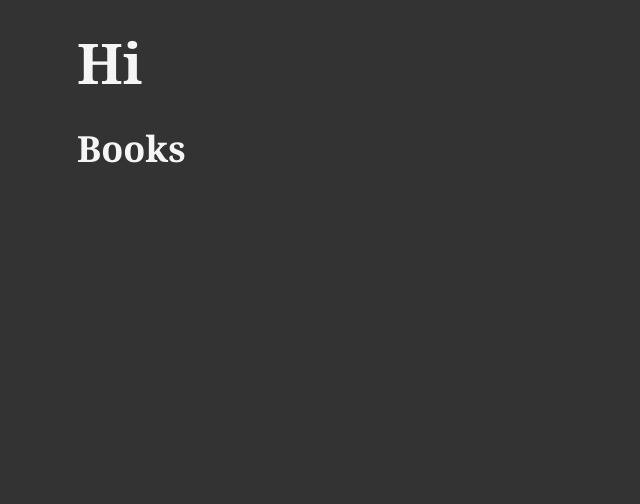
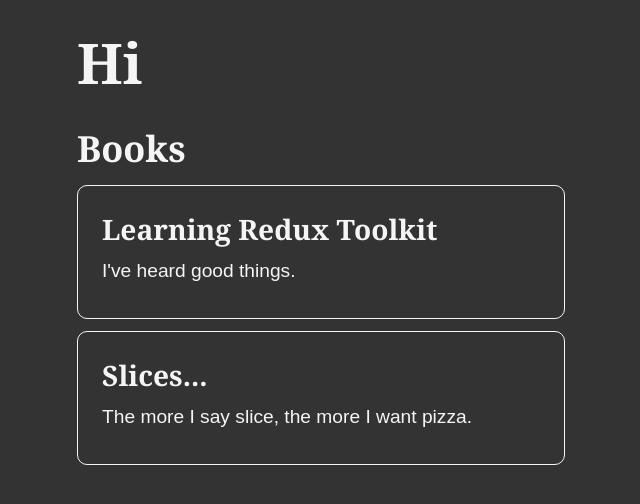
Before and after one commit to IsraelBlack/MyBooks, a React (Vite) app: page / in a window 1280 px wide. Shown: the top 504 px of the page, without its empty margins (313-953 px from the left). Built offline with nearby package versions, Linux system fonts and the light colour scheme.

Commit message:
updated id

```diff
--- a/client/features/books/bookSlice.tsx
+++ b/client/features/books/bookSlice.tsx
@@ -1,13 +1,25 @@
 import { createSlice } from '@reduxjs/toolkit'
 import { Book } from '../../../models/types'
 
+//const initialState = [] as Book[]
 
-const initialState = [] as Book[]
+const initialState = [
+  {
+    id: '1',
+    title: 'Learning Redux Toolkit',
+    content: "I've heard good things.",
+  },
+  {
+    id: '2',
+    title: 'Slices...',
+    content: 'The more I say slice, the more I want pizza.',
+  },
+]
 
 const bookSlice = createSlice({
   name: 'books',
   initialState,
-  reducers: {}
+  reducers: {},
 })
 
 export const selectAllBooks = (state: { books: any }) => state.books
--- a/client/features/books/booksList.tsx
+++ b/client/features/books/booksList.tsx
@@ -4,13 +4,22 @@
 const BooksList = () => {
   const books = useAppSelector(selectAllBooks)
 
+  // const renderedBooks = books.map(
+  //   (books: { id: number; title: string; author: string; summary: string }) => (
+  //     <article key={books.id}>
+  //       <h2>Test For Display</h2>
+  //       <h3>{books.title}</h3>
+  //       <h4>{books.author}</h4>
+  //       <p>{books.summary.substring(0, 100)}</p>
+  //     </article>
+  //   ),
+  // )
+
   const renderedBooks = books.map(
-    (books: { id: number; title: string; author: string; summary: string }) => (
-      <article key={books.id}>
-        <h2>Test For Display</h2>
-        <h3>{books.title}</h3>
-        <h4>{books.author}</h4>
-        <p>{books.summary.substring(0, 100)}</p>
+    (book: { id: number; title: string; content: string }) => (
+      <article key={book.id}>
+        <h3>{book.title}</h3>
+        <p>{book.content.substring(0, 100)}</p>
       </article>
     ),
   )
```
